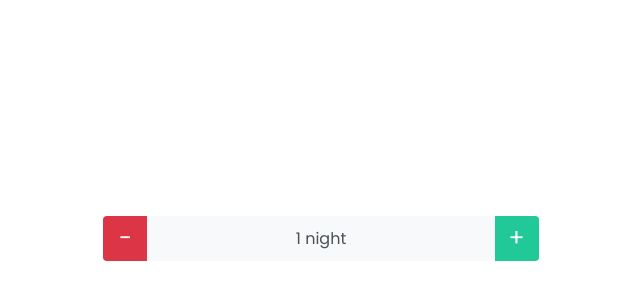
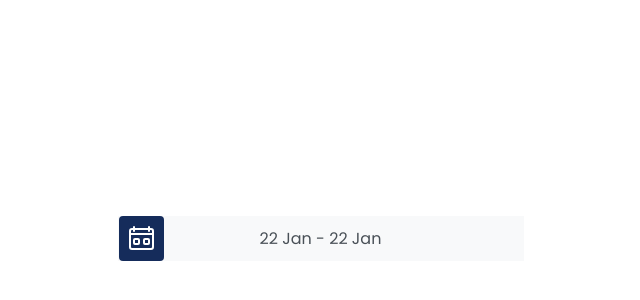
Before and after one commit to valdano345/bwamern, a React (Create React App) app: page /example in a window 1280 px wide. Shown: the part 154-454 px from the top of the page, without its empty margins (319-959 px from the left). Built offline with nearby package versions, Linux system fonts and the light colour scheme.

Commit message:
finish input date

```diff
--- a/package.json
+++ b/package.json
@@ -5,8 +5,10 @@
   "dependencies": {
     "@testing-library/react": "^13.4.0",
     "@testing-library/user-event": "^13.5.0",
+    "date-fns": "^2.11.1",
     "node-sass": "^4.13.1",
     "react": "^18.2.0",
+    "react-date-range": "^1.0.3",
     "react-dom": "^18.2.0",
     "react-reveal": "^1.2.2",
     "react-router-dom": "^5.1.2",
--- /dev/null
+++ b/src/elements/Form/InputDate/index.js
@@ -0,0 +1,72 @@
+import React, { useState, useRef, useEffect } from "react";
+import propTypes from "prop-types";
+
+import { DateRange } from "react-date-range";
+
+import './index.scss'
+import 'react-date-range/dist/styles.css'; // main style file
+import 'react-date-range/dist/theme/default.css'; // theme css file
+
+import formatDate from '../../../utils/formatDate';
+import iconCalendar from '../../../assets/images/icons/icon_calendar.svg'
+
+
+export default function Date(props) {
+    const {value, placeholder, name} = props;
+    const [isShowed, setIsShowed] = useState(false);
+
+    const datePickerChange = (value) => {
+        const target = {
+            target: {
+                value: value.selection,
+                name
+            }
+        };
+        props.onChange(target);
+    };
+
+    useEffect(() => {
+        document.addEventListener("mousedown", handleClickOutside);
+        return () => {
+            document.removeEventListener("mousedown", handleClickOutside);
+        };
+    });
+
+    const refDate = useRef(null);
+    const handleClickOutside = (event) => {
+        if(refDate && !refDate.current.contains(event.target)){
+            setIsShowed(false);
+        };
+    };
+
+    const check = focus => {
+        focus.indexOf(1) < 0 && setIsShowed(false);
+    }
+
+    const displayDate = `${value.startDate ? formatDate(value.startDate) : ""}${value.endDate ? " - " + formatDate(value.endDate) : ""}`
+
+    return (
+        <div ref={refDate} className={["input-date mb-3", props.outerClassName].join(" ")}>
+            <div className="input-group">
+                <div className="input-group-prepend bg-gray-900">
+                    <span className="input-group-text">
+                        <img src={iconCalendar} alt="icon Calendar" />
+                    </span>
+                </div>
+                <input readOnly type="text" className="form-control" value={displayDate} placeholder={placeholder} onClick={() => setIsShowed(!isShowed)} />
+                {isShowed && (
+                    <div className="date-range-wrapper">
+                        <DateRange editableDateInputs={true} onChange={datePickerChange} moveRangeOnFirstSelection={false} onRangeFocusChange={check} ranges={[value]} />
+                    </div>
+                )}
+            </div>
+        </div>
+    )
+}
+
+Date.propTypes = {
+    value: propTypes.object,
+    onChange: propTypes.func,
+    placehodler: propTypes.string,
+    outerClassName: propTypes.string
+}
--- /dev/null
+++ b/src/elements/Form/InputDate/index.scss
@@ -0,0 +1,41 @@
+@import "../../../assets/scss/colorVariables";
+
+.input-date{
+    .input-group{
+        background-color: $white;
+        .input-group-text{
+            pointer-events: none;
+            border: 0;
+            cursor: pointer;
+            border-radius: 4px !important;
+            width: 45px;
+            height: 45px;
+            display: flex;
+            justify-content: center;
+            background-color: $gray-900;
+            position: absolute;
+            z-index: 999;
+        }
+        .form-control{
+            border: 0;
+            border-radius: 0;
+            outline: 0;
+            box-shadow: none;
+            background-color: $gray-100;
+            padding: 0.575rem 45px;
+            text-align: center;
+            justify-content: center;
+            width: 100%;
+            height: 45px;
+        }
+        .date-range-wrapper{
+            padding: 4px;
+            background-color: $white;
+            box-shadow: 0 0 20px rgba($black, 0.1);
+            position: absolute;
+            border-radius: 4px;
+            top: 45px;
+            z-index: 5;
+        }
+    }
+}
--- a/src/pages/Example.js
+++ b/src/pages/Example.js
@@ -1,14 +1,19 @@
 import React, {Component} from 'react';
 
-import InputNumber from "../elements/Form/InputNumber"
+import InputDate from "../elements/Form/InputDate"
 
 export default class Example extends Component{
     state = {
-        value: "1"
+        value: {
+            startDate: new Date(),
+            endDate: new Date(),
+            key: "selection",
+        }
+
     }
 
     handleChange = e => {
-        this.setState({[e.target.name]: e.target.value})
+        this.setState({ [e.target.name]: e.target.value });
     }
 
     render() {
@@ -16,14 +21,12 @@
             <div className="container">
                 <div className="row align-items-center justify-content-center" style={{height: "100vh"}}>
                     <div className="col-auto">
-                        <InputNumber
-                            max={30}
-                            isSuffixPlural
-                            suffix=' night'
-                            onChange={this.handleChange}
-                            name="value"
-                            value={this.state.value}
-                        />
+                    <InputDate
+                        max={30}
+                        onChange={this.handleChange}
+                        name="value"
+                        value={this.state.value}
+                    />
                     </div>
                 </div>
             </div>
--- /dev/null
+++ b/src/utils/formatDate.js
@@ -0,0 +1,12 @@
+export default date => {
+    const d = new Date(date)
+    const dtf = new Intl.DateTimeFormat("en", {
+        year: "numeric",
+        month: "short",
+        day: "2-digit"
+    });
+    const [{value: mo}, , {value: da}] = dtf.formatToParts(d);
+
+    return `${da} ${mo}`;
+    // return date;
+}
--- /dev/null
+++ b/src/utils/formatNumber.js
@@ -0,0 +1,4 @@
+export default number => {
+    const formatNumbering = new Intl.NumberFormat("id-ID");
+    return formatNumbering.format(number);
+}
```
Also changed, not shown: npm install harus.txt, 2 other files (tests, documents, lock files or other folders).
